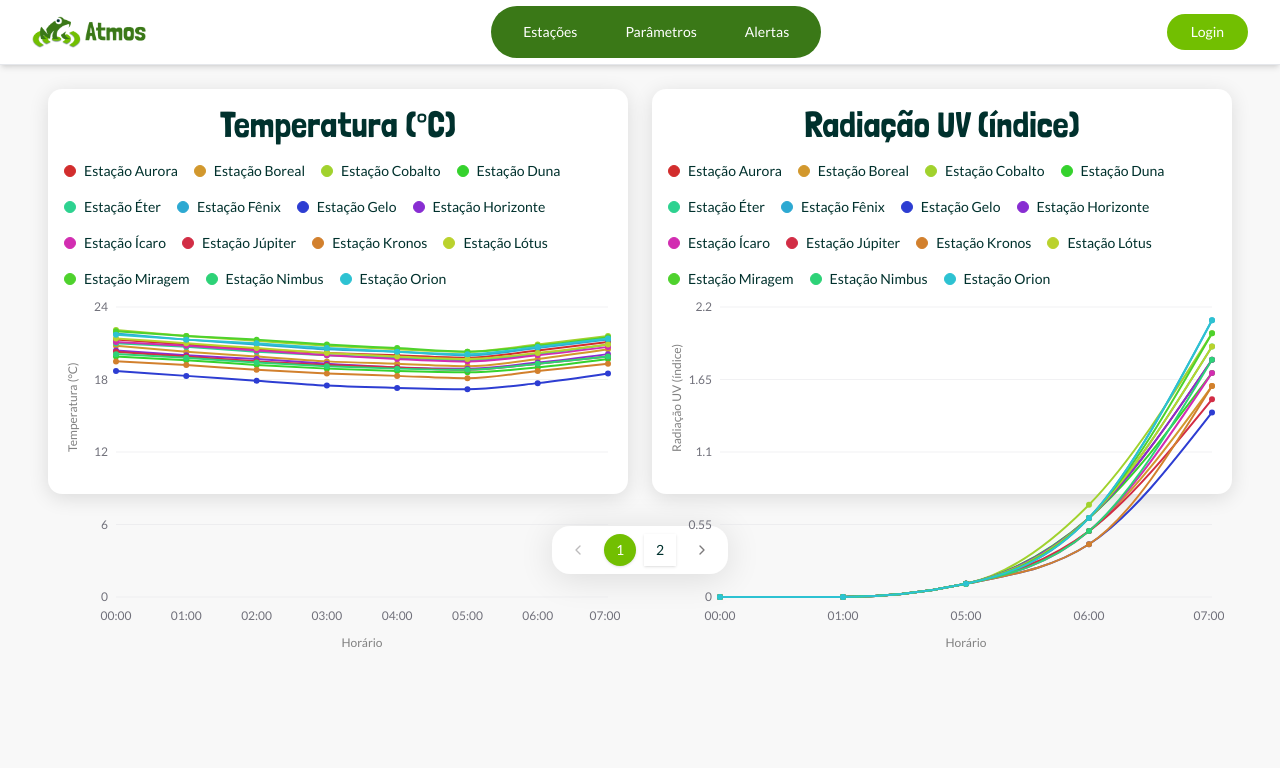
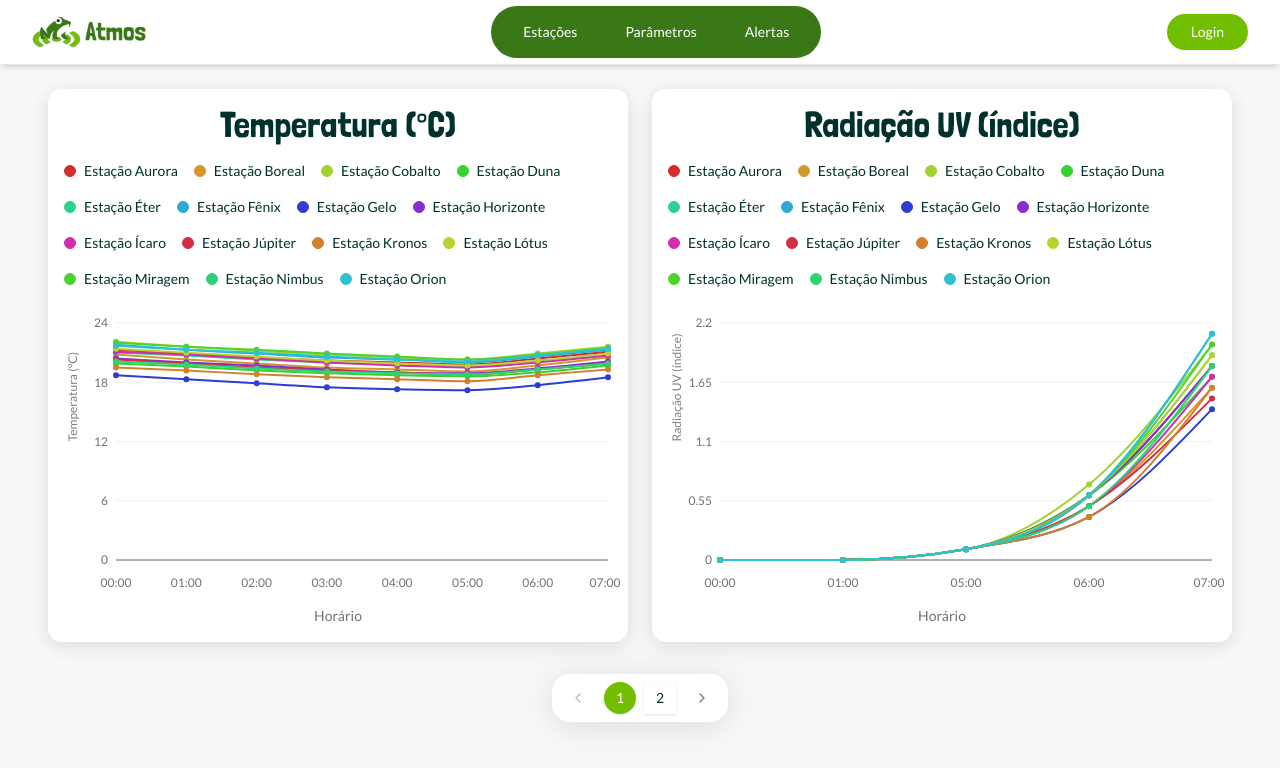
Before and after one commit to SkyFlyTeam/Atmos-frontend, a Next.js app: page /dashboard in a window 1280 px wide. Shown: the top 768 px of the page. Built offline with nearby package versions, Linux system fonts and the light colour scheme; a web font is replaced by a local one.

Commit message:
AT-40 fix: ajuste da disposição do gráfico e legenda dentro do componente CardChart

```diff
--- a/src/pages/dashboard/components/ChartLineDots.tsx
+++ b/src/pages/dashboard/components/ChartLineDots.tsx
@@ -1,4 +1,5 @@
-import { CartesianGrid, Line, LineChart, XAxis, YAxis, Legend, ResponsiveContainer } from "recharts"
+import { CartesianGrid, Line, LineChart, XAxis, YAxis } from "recharts"
+import { useEffect, useRef, useState } from "react"
 import {
   ChartConfig,
   ChartContainer,
@@ -49,22 +50,45 @@ export default function ChartLineDots({ title, xLabel = "Horário", yLabel, stat
     return acc
   }, {} as ChartConfig)
 
+  const chartWrapperRef = useRef<HTMLDivElement | null>(null)
+  const legendRef = useRef<HTMLDivElement | null>(null)
+  const [chartHeight, setChartHeight] = useState<number | undefined>(undefined)
+
+  useEffect(() => {
+    const el = chartWrapperRef.current
+    if (!el) return
+    const aspect = 16 / 9
+    // reserve a small area in pixels for external X-axis label and spacing
+    const reservedPx = 28
+    const ro = new ResizeObserver(() => {
+      const w = el.offsetWidth
+      if (w) setChartHeight(Math.max(120, Math.round(w / aspect) - reservedPx))
+    })
+    ro.observe(el)
+    // initial
+    const w = el.offsetWidth
+    if (w) setChartHeight(Math.max(120, Math.round(w / aspect) - reservedPx))
+    return () => ro.disconnect()
+  }, [])
+
 return (
   <CardChart
     title={title}
     chart={
-      <ChartContainer config={chartConfig} className="w-full">
-        <div className="w-full">
-          {/* Legenda */}
-          <div className="flex flex-wrap items-center gap-4 px-2 pb-2">
+      <>
+  {/* Legenda (fora do ChartContainer para não impactar a altura do SVG) */}
+  <div ref={legendRef} className="flex flex-wrap items-center gap-4 px-2 pb-2">
           {stations.map((station) => {
             const key = slugify(station)
-              const colorVar = `var(--color-${key})`
+            // prefer the explicit color from the chartConfig (falls back to CSS var if theme-based)
+            const itemConfig = chartConfig[key as keyof typeof chartConfig]
+            const bulletColor =
+              (itemConfig && (itemConfig as any).color) || `var(--color-${key})`
             return (
               <div key={key} className="flex items-center gap-2">
                 <span
                   className="inline-block h-3 w-3 rounded-full border"
-                    style={{ backgroundColor: colorVar, borderColor: colorVar }}
+                  style={{ backgroundColor: bulletColor, borderColor: bulletColor }}
                   aria-hidden
                 />
                 <span className="text-sm">{station}</span>
@@ -73,20 +97,26 @@ return (
           })}
         </div>
 
-          {/* Gráfico */}
-          <ResponsiveContainer width="100%" height={350}>
+        {/* ChartContainer com altura explícita (calculada) para o ResponsiveContainer */}
+        <div ref={chartWrapperRef} className="w-full">
+          <ChartContainer
+            config={chartConfig}
+            className="w-full"
+            style={chartHeight ? { height: chartHeight } : undefined}
+          >
           <LineChart
             accessibilityLayer
             data={data}
-              margin={{ left: 12, right: 12, top: 10, bottom: 20 }}
+            // keep a small bottom margin inside the SVG; the X-axis label is rendered outside
+            margin={{ left: 12, right: 12, top: 10, bottom: 12 }}
           >
             <CartesianGrid vertical={false} />
             <XAxis
               dataKey="time"
               tickLine={false}
-                axisLine={false}
-                tickMargin={8}
-                label={{ value: xLabel, position: "insideBottom", offset: -20 }}
+              // show the axis line; label will be rendered outside the SVG to guarantee it sits below
+              axisLine={true}
+              tickMargin={12}
             />
             <YAxis
               tickLine={false}
@@ -113,9 +143,13 @@ return (
               )
             })}
           </LineChart>
-          </ResponsiveContainer>
+          </ChartContainer>
+          {/* Render X-axis label outside the SVG so it always appears below the axis line */}
+          <div className="w-full text-center text-sm text-muted-foreground mt-1">
+            {xLabel}
           </div>
-      </ChartContainer>
+        </div>
+      </>
     }
   />
 )
```
Also changed, not shown: 1 other file (tests, documents, lock files or other folders). Lines whose indentation alone changed are shown as unchanged.
